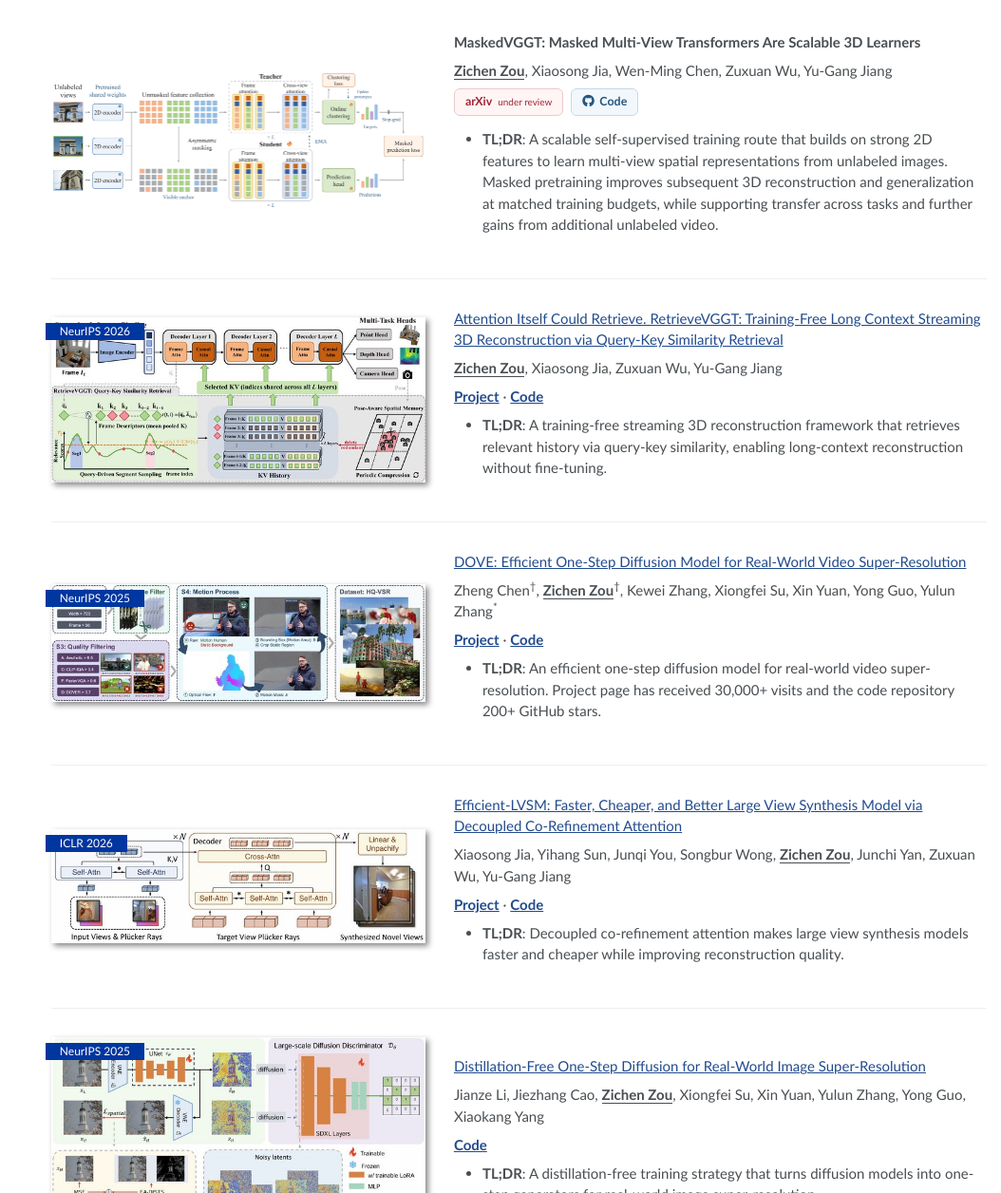
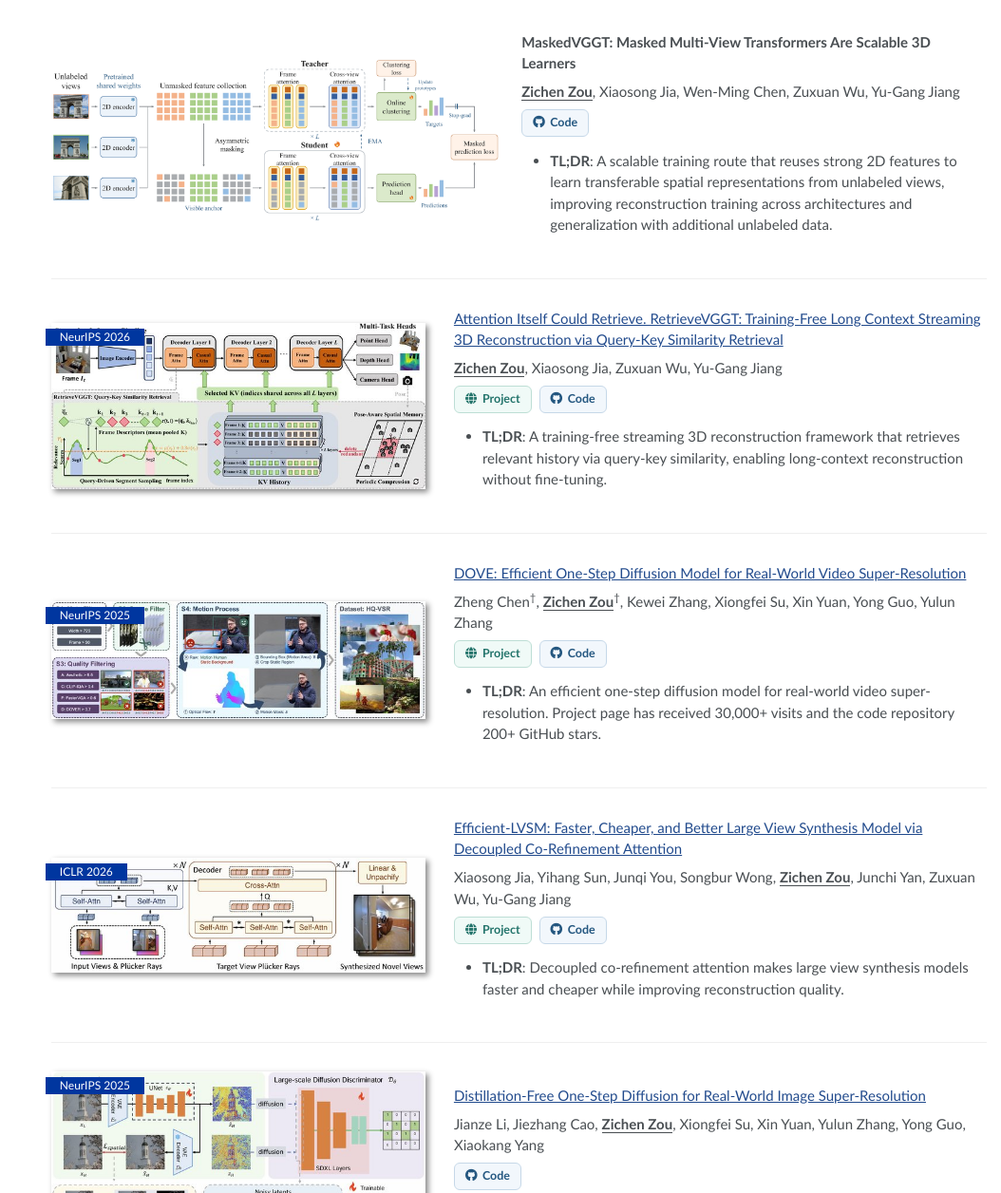
Before and after one commit to zzctmd/zzctmd.github.io, a plain HTML site: page index.html in a window 1280 px wide. Shown: the part 637-1893 px from the top of the page at 95% size, without its empty margins (226-1280 px from the left). Drawn offline with Linux system fonts and the light colour scheme.

Commit message:
Simplify biography and publication summaries; unify resource badges

```diff
--- a/assets/css/maskedvggt.css
+++ b/assets/css/maskedvggt.css
@@ -2,7 +2,7 @@
 #maskedvggt .maskedvggt-figure {
   position: relative;
   width: 100%;
-  max-width: 400px;
+  max-width: none;
   aspect-ratio: 1577 / 577;
   overflow: hidden;
 }
@@ -18,8 +18,8 @@
   box-shadow: none;
   display: block;
 }
-#maskedvggt .paper-links { display: flex; flex-wrap: wrap; gap: 8px; margin: 0 0 0.9em; }
-#maskedvggt .paper-link {
+.paper-box .paper-links { display: flex; flex-wrap: wrap; gap: 8px; margin: 0 0 0.9em; }
+.paper-box .paper-link {
   display: inline-flex;
   align-items: center;
   gap: 6px;
@@ -31,8 +31,14 @@
   line-height: 1.5;
   text-decoration: none;
 }
-#maskedvggt .paper-link-arxiv { color: #a32435; background: #fff5f5; border-color: #ebc8ce; }
-#maskedvggt .paper-link-code { color: #245780; background: #f2f7fc; border-color: #c6d8e8; }
-#maskedvggt .paper-link-code:hover { background: #e4eff8; border-color: #729dbf; }
-#maskedvggt .paper-link-code:focus-visible { outline: 2px solid #245780; outline-offset: 3px; }
-#maskedvggt .paper-link small { font-size: 0.8em; font-weight: 400; }
+.paper-box .paper-link-code { color: #245780; background: #f2f7fc; border-color: #c6d8e8; }
+.paper-box .paper-link-code:hover { background: #e4eff8; border-color: #729dbf; }
+.paper-box .paper-link-code:focus-visible { outline: 2px solid #245780; outline-offset: 3px; }
+
+.paper-box .paper-link-project { color: #23746b; background: #f0faf7; border-color: #bdded5; }
+.paper-box .paper-link-project:hover { background: #e0f3ed; border-color: #70afa0; }
+.paper-box .paper-link-project:focus-visible { outline: 2px solid #23746b; outline-offset: 3px; }
+@media (min-width: 48em) {
+  #maskedvggt .paper-box-image { max-width: 48%; }
+  #maskedvggt .paper-box-text { max-width: 52%; padding-left: 1.5em; }
+}
--- a/index.html
+++ b/index.html
@@ -154,7 +154,7 @@
 
 <p>Welcome to Zichen Zou’s (邹子辰) personal website!</p>
 
-<p>I am currently a first-year Ph.D. student (direct Ph.D. track) at the <a href="https://cs.fudan.edu.cn/">College of Computing and Intelligent Innovation</a>, <a href="https://www.fudan.edu.cn/en/">Fudan University</a>, advised by Prof. <a href="https://jiaxiaosong1002.github.io/">Xiaosong Jia</a> (贾萧松). Previously, I received my B.Eng. in Artificial Intelligence (Excellent Talent Pilot Class) from <a href="https://www.sjtu.edu.cn/">Shanghai Jiao Tong University</a> (SJTU), where I was a member of the Zhiyuan Honors Program (an elite program for top 5% students) and worked closely with Prof. <a href="https://yulunzhang.com/">Yulun Zhang</a>.</p>
+<p>I am currently a first-year Ph.D. student (direct Ph.D. track) at the <a href="https://cs.fudan.edu.cn/">College of Computing and Intelligent Innovation</a>, <a href="https://www.fudan.edu.cn/en/">Fudan University</a>, advised by Prof. <a href="https://jiaxiaosong1002.github.io/">Xiaosong Jia</a> (贾萧松). Previously, I received my B.Eng. in Artificial Intelligence (Excellent Talent Pilot Class) from <a href="https://www.sjtu.edu.cn/">Shanghai Jiao Tong University</a> (SJTU), where I was a member of the Zhiyuan Honors Program (an elite program for top 5% students).</p>
 
 <p>My research focuses on feed-forward 3D reconstruction and novel view synthesis. Recently, I am also broadly interested in world models, especially 3D world generation and reconstruction from multi-modal inputs.</p>
 
@@ -179,11 +179,10 @@
     <p><strong>MaskedVGGT: Masked Multi-View Transformers Are Scalable 3D Learners</strong></p>
     <p><strong><u>Zichen Zou</u></strong>, Xiaosong Jia, Wen-Ming Chen, Zuxuan Wu, Yu-Gang Jiang</p>
     <p class="paper-links">
-      <span class="paper-link paper-link-arxiv" aria-disabled="true">arXiv <small>under review</small></span>
       <a class="paper-link paper-link-code" href="https://github.com/zzctmd/MaskedVGGT"><i class="fab fa-github" aria-hidden="true"></i> Code</a>
     </p>
     <ul>
-      <li><strong>TL;DR</strong>: A scalable self-supervised training route that builds on strong 2D features to learn multi-view spatial representations from unlabeled images. Masked pretraining improves subsequent 3D reconstruction and generalization at matched training budgets, while supporting transfer across tasks and further gains from additional unlabeled video.</li>
+      <li><strong>TL;DR</strong>: A scalable training route that reuses strong 2D features to learn transferable spatial representations from unlabeled views, improving reconstruction training across architectures and generalization with additional unlabeled data.</li>
     </ul>
   </div>
 </div>
@@ -195,7 +194,7 @@
 
     <p><strong><u>Zichen Zou</u></strong>, Xiaosong Jia, Zuxuan Wu, Yu-Gang Jiang</p>
 
-    <p><a href="https://zzctmd.github.io/RetrieveVGGT/"><strong>Project</strong></a> · <a href="https://github.com/zzctmd/RetrieveVGGT"><strong>Code</strong></a></p>
+    <p class="paper-links"><a class="paper-link paper-link-project" href="https://zzctmd.github.io/RetrieveVGGT/"><i class="fas fa-globe" aria-hidden="true"></i> Project</a> <a class="paper-link paper-link-code" href="https://github.com/zzctmd/RetrieveVGGT"><i class="fab fa-github" aria-hidden="true"></i> Code</a></p>
 
     <ul>
       <li><strong>TL;DR</strong>: A training-free streaming 3D reconstruction framework that retrieves relevant history via query-key similarity, enabling long-context reconstruction without fine-tuning.</li>
@@ -208,9 +207,9 @@
 
     <p><a href="https://arxiv.org/abs/2505.16239">DOVE: Efficient One-Step Diffusion Model for Real-World Video Super-Resolution</a></p>
 
-    <p>Zheng Chen<sup>†</sup>, <strong><u>Zichen Zou</u></strong><sup>†</sup>, Kewei Zhang, Xiongfei Su, Xin Yuan, Yong Guo, Yulun Zhang<sup>*</sup></p>
+    <p>Zheng Chen<sup>†</sup>, <strong><u>Zichen Zou</u></strong><sup>†</sup>, Kewei Zhang, Xiongfei Su, Xin Yuan, Yong Guo, Yulun Zhang</p>
 
-    <p><a href="https://zheng-chen.cn/DOVE/"><strong>Project</strong></a> · <a href="https://github.com/zhengchen1999/DOVE"><strong>Code</strong></a></p>
+    <p class="paper-links"><a class="paper-link paper-link-project" href="https://zheng-chen.cn/DOVE/"><i class="fas fa-globe" aria-hidden="true"></i> Project</a> <a class="paper-link paper-link-code" href="https://github.com/zhengchen1999/DOVE"><i class="fab fa-github" aria-hidden="true"></i> Code</a></p>
 
     <ul>
       <li><strong>TL;DR</strong>: An efficient one-step diffusion model for real-world video super-resolution. Project page has received 30,000+ visits and the code repository 200+ GitHub stars.</li>
@@ -225,7 +224,7 @@
 
     <p>Xiaosong Jia, Yihang Sun, Junqi You, Songbur Wong, <strong><u>Zichen Zou</u></strong>, Junchi Yan, Zuxuan Wu, Yu-Gang Jiang</p>
 
-    <p><a href="https://efficient-lvsm.github.io"><strong>Project</strong></a> · <a href="https://github.com/ayakaee/efficient-lvsm"><strong>Code</strong></a></p>
+    <p class="paper-links"><a class="paper-link paper-link-project" href="https://efficient-lvsm.github.io"><i class="fas fa-globe" aria-hidden="true"></i> Project</a> <a class="paper-link paper-link-code" href="https://github.com/ayakaee/efficient-lvsm"><i class="fab fa-github" aria-hidden="true"></i> Code</a></p>
 
     <ul>
       <li><strong>TL;DR</strong>: Decoupled co-refinement attention makes large view synthesis models faster and cheaper while improving reconstruction quality.</li>
@@ -240,7 +239,7 @@
 
     <p>Jianze Li, Jiezhang Cao, <strong><u>Zichen Zou</u></strong>, Xiongfei Su, Xin Yuan, Yulun Zhang, Yong Guo, Xiaokang Yang</p>
 
-    <p><a href="https://github.com/JianzeLi-114/DFOSD"><strong>Code</strong></a></p>
+    <p class="paper-links"><a class="paper-link paper-link-code" href="https://github.com/JianzeLi-114/DFOSD"><i class="fab fa-github" aria-hidden="true"></i> Code</a></p>
 
     <ul>
       <li><strong>TL;DR</strong>: A distillation-free training strategy that turns diffusion models into one-step generators for real-world image super-resolution.</li>
```
